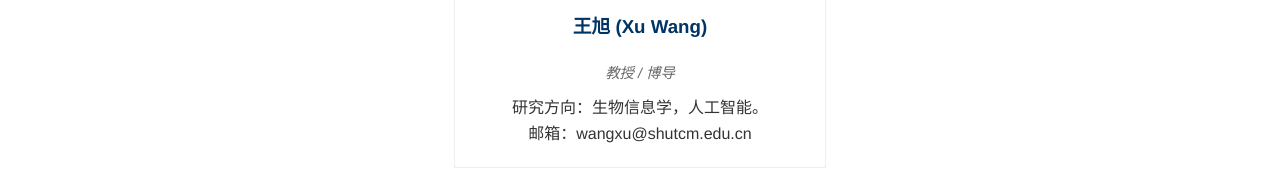
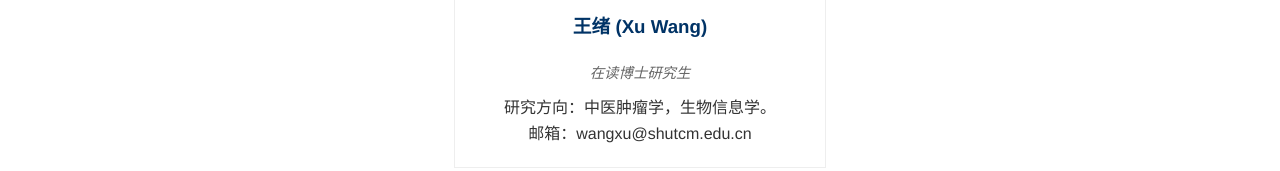
Before and after one commit to shutcm-wangxu/shutcm-wangxu.github.io, a plain HTML site: page members.html in a window 1280 px wide. Shown: the part 304-475 px from the top of the page. Drawn offline with Linux system fonts and the light colour scheme.

Commit message:
Restore members page content

```diff
--- a/members.html
+++ b/members.html
@@ -28,9 +28,9 @@
             <div class="members-grid">
                 <div class="member-card">
                     <img src="assets/images/placeholder-pi.jpg" alt="PI Photo" class="member-photo">
-                    <h3>王旭 (Xu Wang)</h3>
-                    <p class="member-role">教授 / 博导</p>
-                    <p>研究方向：生物信息学，人工智能。</p>
+                    <h3>王绪 (Xu Wang)</h3>
+                    <p class="member-role">在读博士研究生</p>
+                    <p>研究方向：中医肿瘤学，生物信息学。</p>
                     <p>邮箱：wangxu@shutcm.edu.cn</p>
                 </div>
             </div>
```
